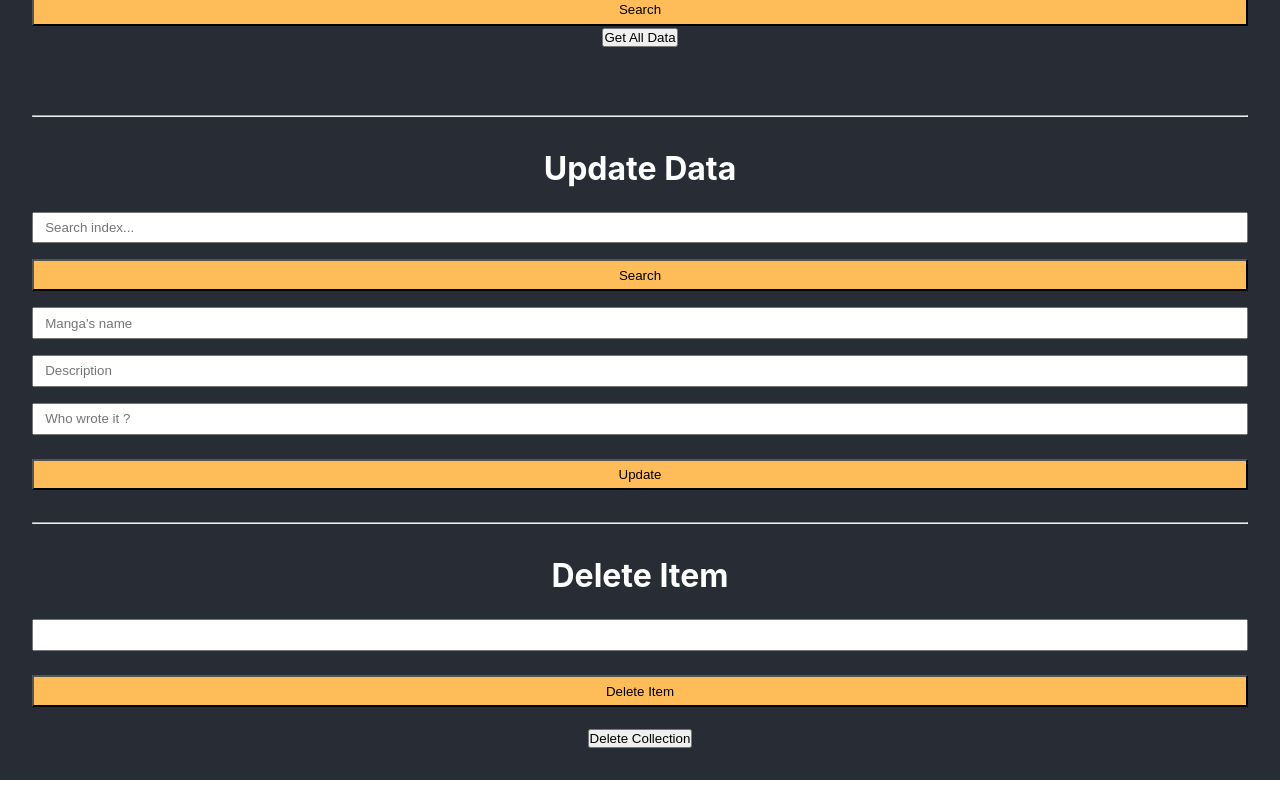
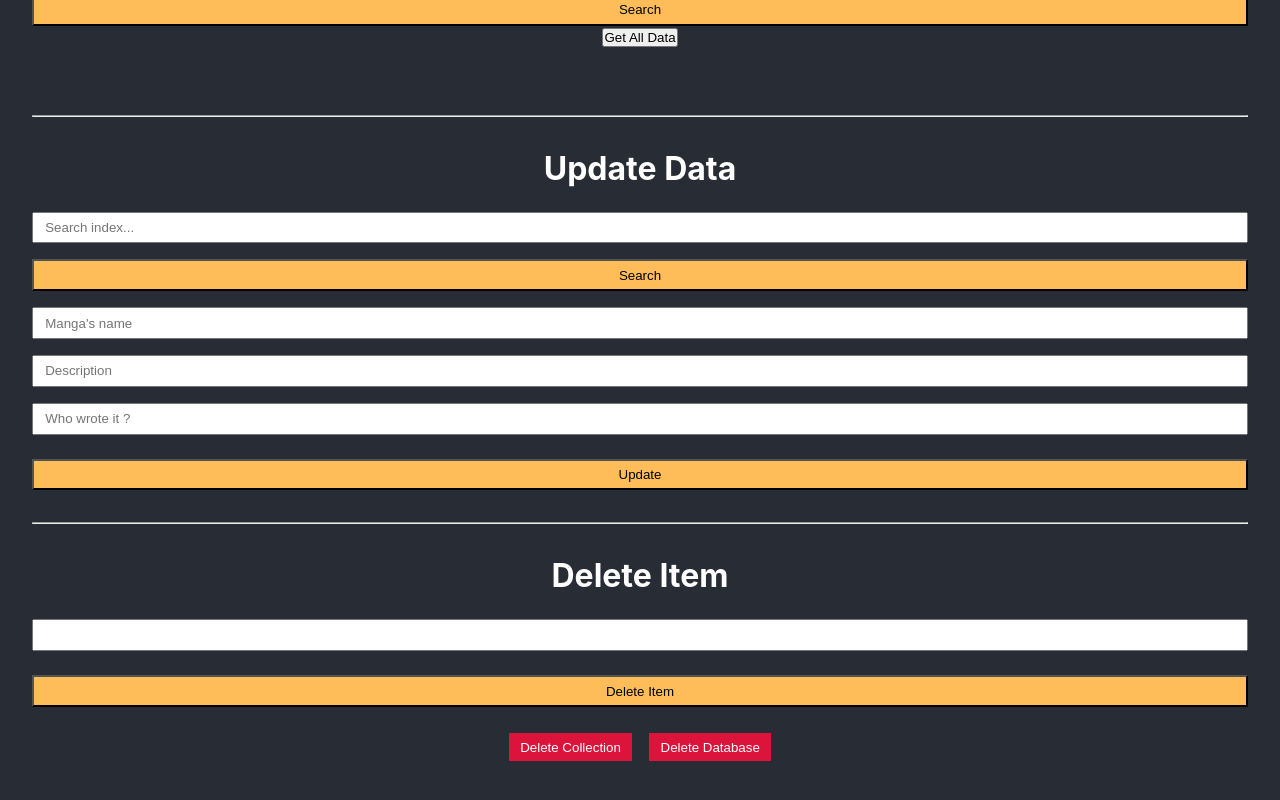
Before and after one commit to doums85/cookie-js, a React (Create React App) app: page / in a window 1280 px wide. Shown: the part 469-1269 px from the top of the page. Built offline with nearby package versions, Linux system fonts and the light colour scheme; the HTML template or start-up script is replaced by a standard one.

Commit message:
delete collection and database 🕦

```diff
--- a/src/App.css
+++ b/src/App.css
@@ -36,3 +36,12 @@ form input {
 input[type='submit'] {
   background-color: #ffbd59;
 }
+
+
+#btn-delete {
+  padding: 0.4rem 0.7rem;
+  border: none;
+  background-color: crimson;
+  color: white;
+  margin: 0.4rem;
+}
--- a/src/components/Delete.jsx
+++ b/src/components/Delete.jsx
@@ -22,20 +22,39 @@ export default function Delete({ onChangeHandler, dbRequest }) {
     }
   }
 
+  function deleteCollectionHandler() {
+    // 1) Create a new transaction
+    const transaction = dbRequest.transaction('shonen', 'readwrite');
+    // 2) handling Object store
+    const store = transaction.objectStore('shonen');
 
+    // 3) delete All objects
+    const request = store.clear();
 
-function deleteCollectionHandler() {
-  const dbName = 'manga';
-  const dbVersion = 5;
-  const dbRequest = indexedDB.open(dbName, dbVersion);
+    request.onsuccess = function (event) {
+      alert('All objects deleted successfully');
+    };
 
-  dbRequest.onupgradeneeded = function (event) {
-    const db = event.target.result;
+    request.onerror = function (event) {
+      alert('error deleting');
+    };
+  }
 
-    console.log(db);
-  }
-}
+  const deleteDatabaseHandler = function () {
+    const dbName = 'manga';
 
+    // 1) Create a new db
+    const dbRequest = indexedDB.deleteDatabase(dbName);
+
+    // Handling upgrade
+    dbRequest.onsuccess = function (event) {
+      console.log('DB deleted successfully');
+    };
+
+    dbRequest.onerror = function (event) {
+      console.log('Error deleting database');
+    };
+  };
 
   return (
     <div>
@@ -54,7 +73,9 @@ function deleteCollectionHandler() {
 
       <br />
 
-      <button onClick={deleteCollectionHandler}>Delete Collection</button>
+      <button id="btn-delete" onClick={deleteCollectionHandler}>Delete Collection</button>
+      {' '}
+      <button id="btn-delete" onClick={deleteDatabaseHandler}>Delete Database</button>
     </div>
   );
 }
```
